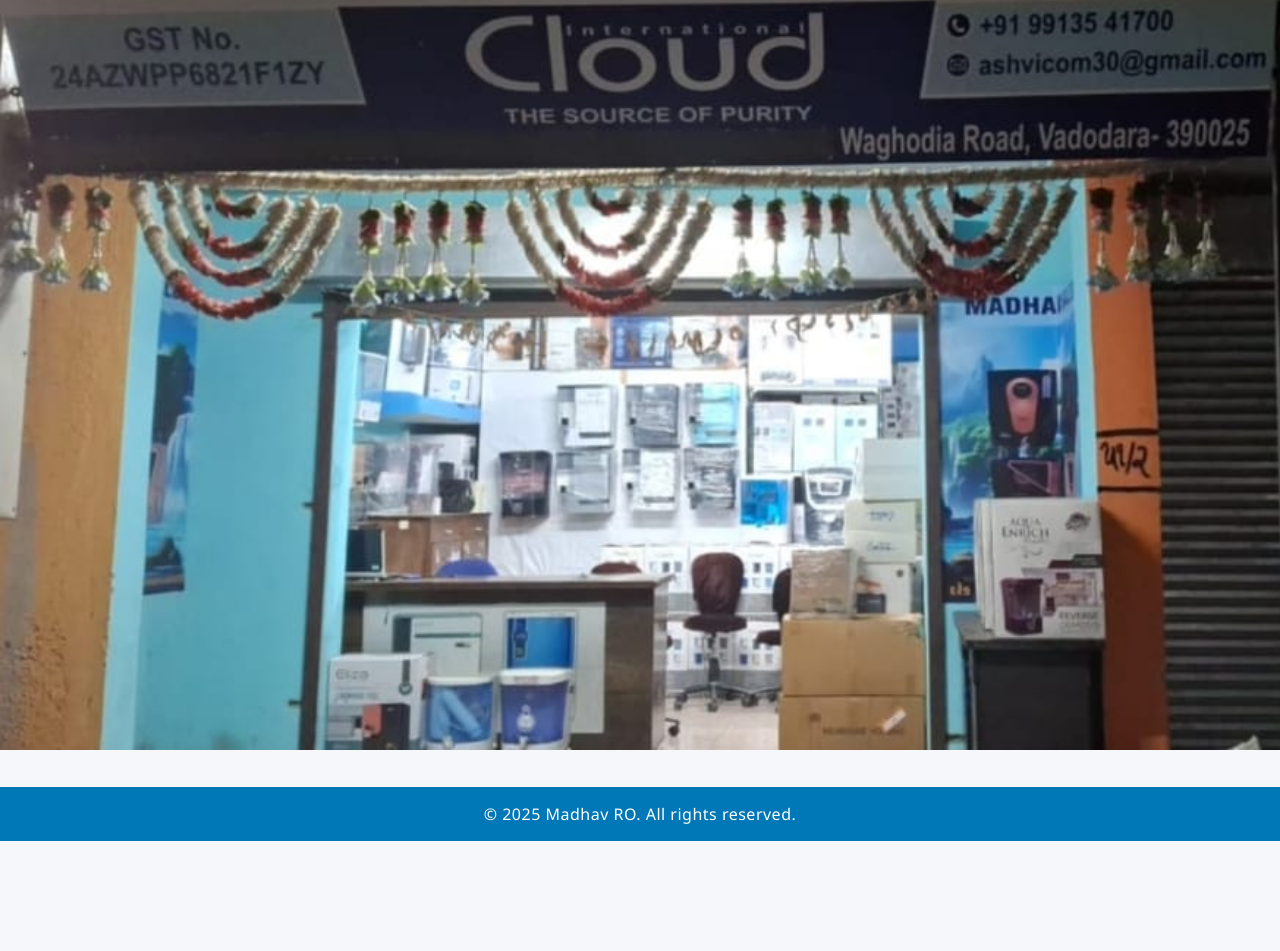
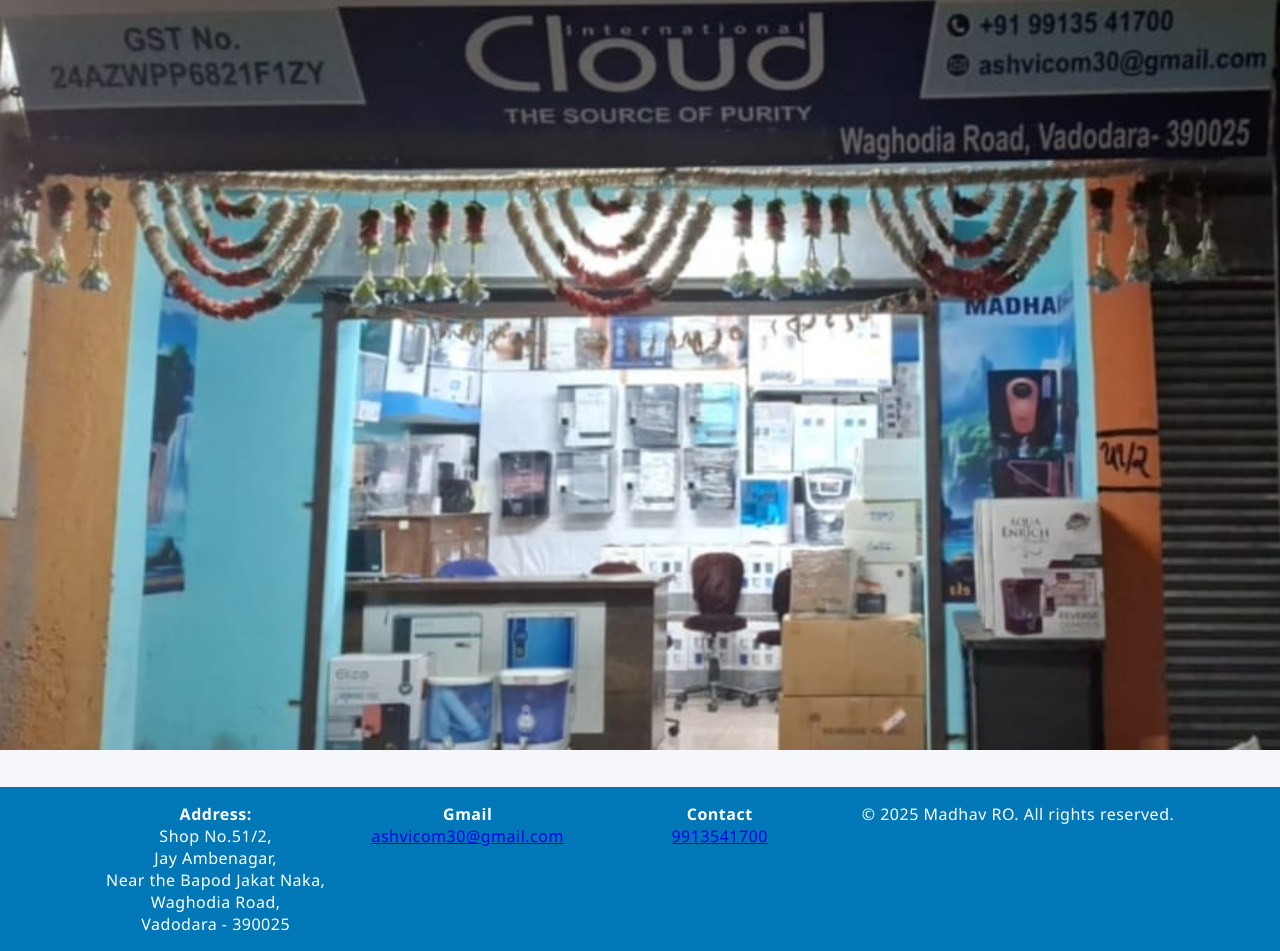
Before and after one commit to Dakshpipaliya/MadhavSalesRo, a plain HTML site: page index.html in a window 1280 px wide. Shown: the part 336-1287 px from the top of the page. Before the commit the page ends 1177 px from the top, so only its background shows below. Drawn offline with Linux system fonts and the light colour scheme.

Commit message:
Update index.html

```diff
--- a/index.html
+++ b/index.html
@@ -188,7 +188,28 @@
   </header>
  <img src="madhav.jpg" alt="" style="width: 100%; height: auto;">
   <footer>
-    &copy; 2025 Madhav RO. All rights reserved.
+    <div class="col" style="display: flex; flex-wrap: wrap; justify-content: center; align-items: flex-start; gap: 2rem; max-width: 1100px; margin: 0 auto;">
+        <div style="min-width:220px; ">
+        <strong>Address:</strong><br>
+        Shop No.51/2,<br>
+        Jay Ambenagar,<br>
+        Near the Bapod Jakat Naka,<br>
+        Waghodia Road,<br>
+        Vadodara - 390025<br>
+      </div>
+      <div style="min-width:220px; text-decoration: none;">
+        <strong>Gmail</strong><br>
+        <a href="mailto:ashvicom30@gmail.com">ashvicom30@gmail.com</a>
+      </div>
+      <div style="min-width:220px; text-decoration: none;">
+        <strong>Contact</strong><br>
+        <a href="tel:9913541700">9913541700</a>
+      </div>
+      <div>
+        &copy; 2025 Madhav RO. All rights reserved.
+      </div>
+
+    </div>
   </footer>
 </body>
 </html>
```
